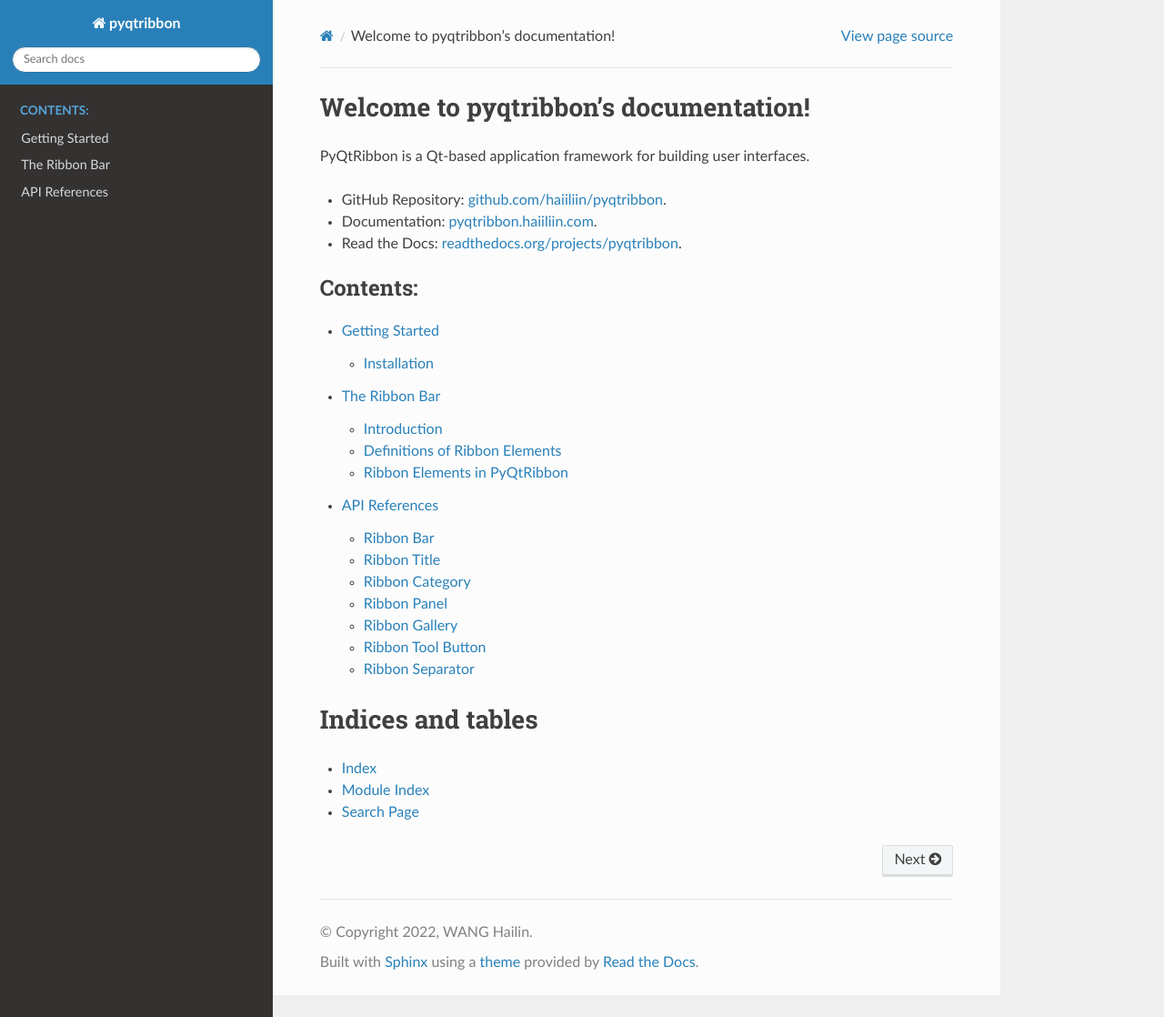
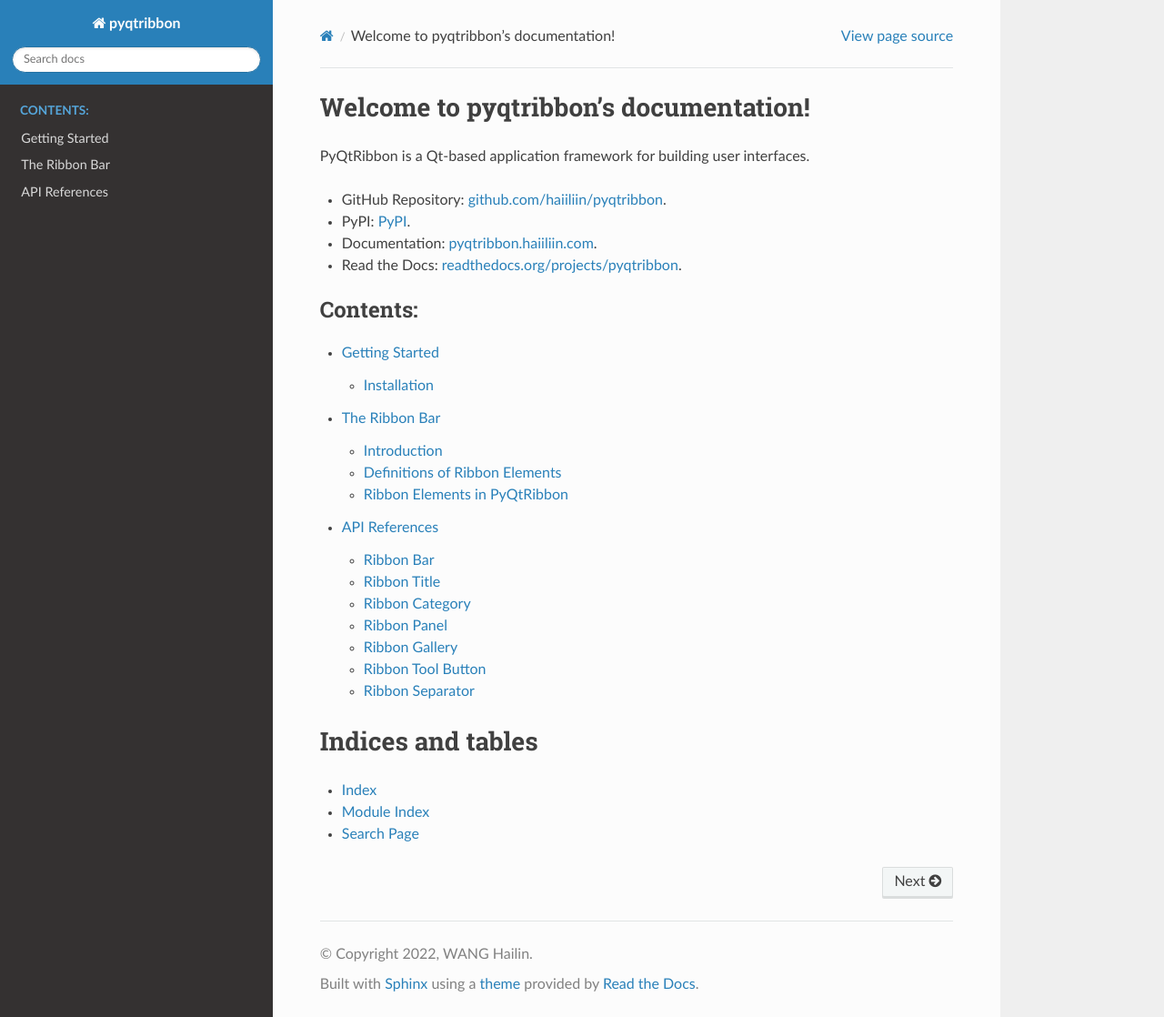
Before and after one commit to haiiliin/pyqtribbon, a Sphinx documentation site: the page built from docs/source/index.rst, in a window 1280 px wide and 1118 px high. Shown: the whole window at 91% size. Built offline with Sphinx 7.4.7 and the Read the Docs theme 2.0.0, drawn with Linux system fonts in a browser that asks for light colours.

Commit message:
Update PyPI urls

```diff
--- a/docs/source/index.rst
+++ b/docs/source/index.rst
@@ -9,6 +9,7 @@
 PyQtRibbon is a Qt-based application framework for building user interfaces.
 
 - GitHub Repository: `github.com/haiiliin/pyqtribbon <https://github.com/haiiliin/pyqtribbon>`_.
+- PyPI: `PyPI <https://pypi.org/project/pyqtribbon/>`_.
 - Documentation: `pyqtribbon.haiiliin.com <https://pyqtribbon.haiiliin.com>`_.
 - Read the Docs: `readthedocs.org/projects/pyqtribbon <https://readthedocs.org/projects/pyqribbon/>`_.
 
```
Also changed, not shown: README.md (+1 -0 lines).
